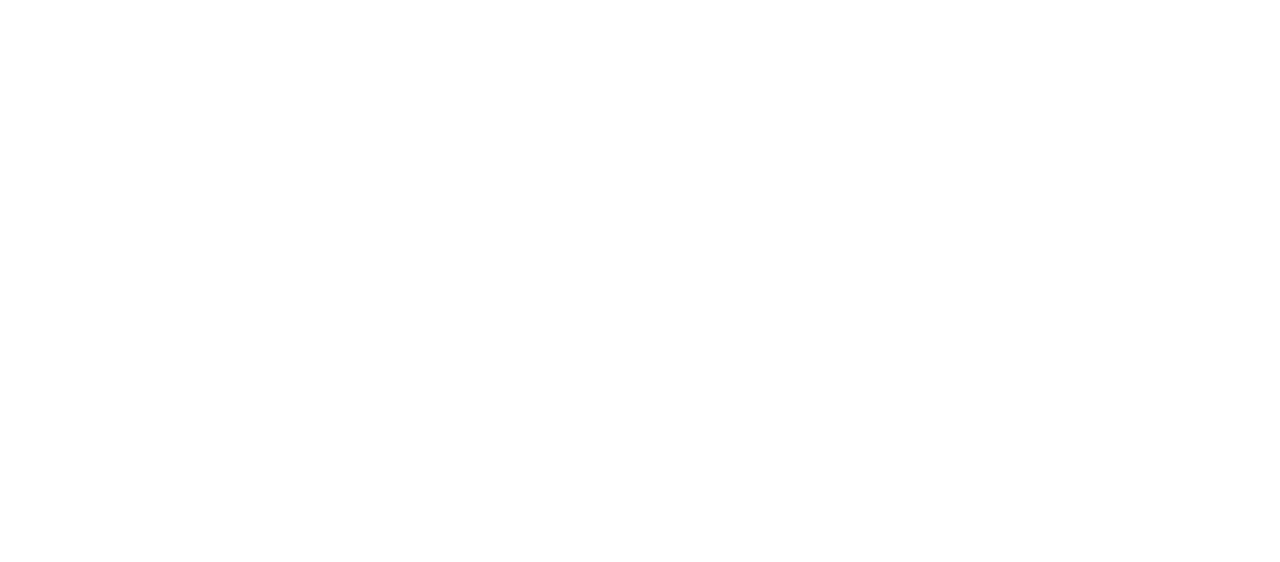
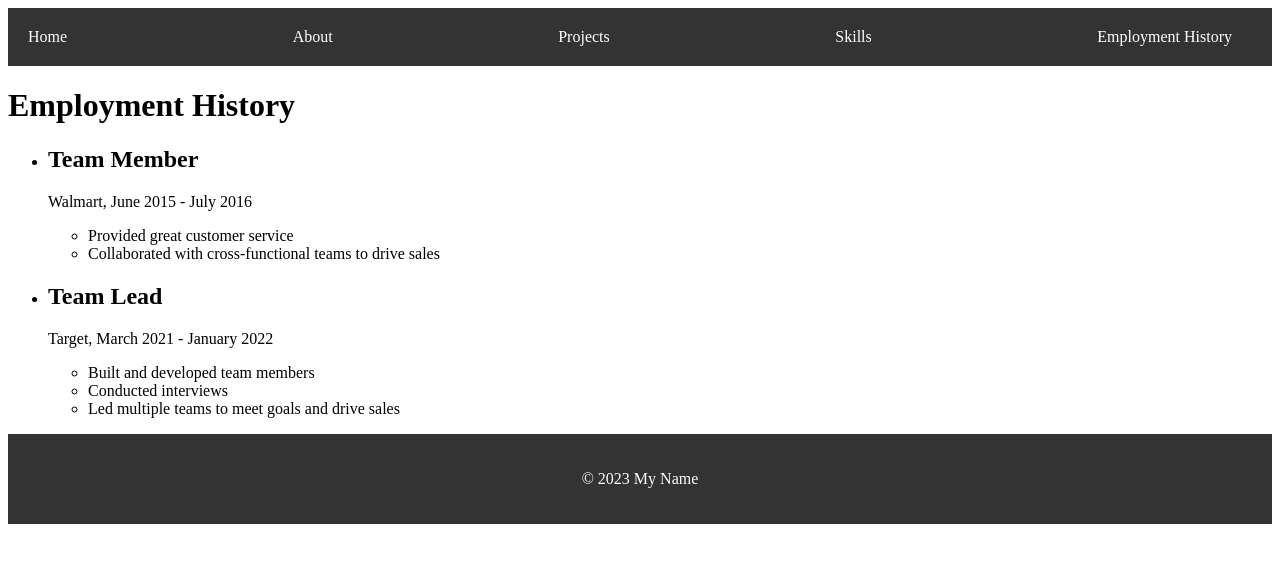
Before and after one commit to DPich8582/DPich8582.github.io, a plain HTML site: page employment.html in a window 1280 px wide. Drawn offline with Linux system fonts and the light colour scheme.

Commit message:
employment

```diff
--- a/about.html
+++ b/about.html
@@ -3,7 +3,7 @@
   <head>
     <meta charset="UTF-8">
     <title>About Me</title>
-    <link rel="stylesheet" href="about.css">
+    <link rel="stylesheet" href="style.css">
   </head>
   <body>
     <header>
--- a/employment.html
+++ b/employment.html
@@ -0,0 +1,47 @@
+<!DOCTYPE html>
+<html lang="en">
+  <head>
+    <meta charset="UTF-8">
+    <title>My Website - Employment History</title>
+    <link rel="stylesheet" href="style.css">
+  </head>
+  <body>
+    <header>
+      <nav>
+        <ul>
+          <li><a href="index.html">Home</a></li>
+          <li><a href="about.html">About</a></li>
+          <li><a href="projects.html">Projects</a></li>
+          <li><a href="skills.html">Skills</a></li>
+          <li><a href="employment.html">Employment History</a></li>
+        </ul>
+      </nav>
+    </header>
+    <main>
+      <h1>Employment History</h1>
+      <ul>
+        <li>
+          <h2>Team Member</h2>
+          <p>Walmart, June 2015 - July 2016</p>
+          <ul>
+            <li>Provided great customer service</li>
+            <li>Collaborated with cross-functional teams to drive sales</li>
+
+          </ul>
+        </li>
+        <li>
+          <h2>Team Lead</h2>
+          <p>Target, March 2021 - January 2022</p>
+          <ul>
+            <li>Built and developed team members</li>
+            <li>Conducted interviews</li>
+            <li>Led multiple teams to meet goals and drive sales</li>
+          </ul>
+        </li>
+      </ul>
+    </main>
+    <footer>
+      <p>&copy; 2023 My Name</p>
+    </footer>
+  </body>
+</html>
```
